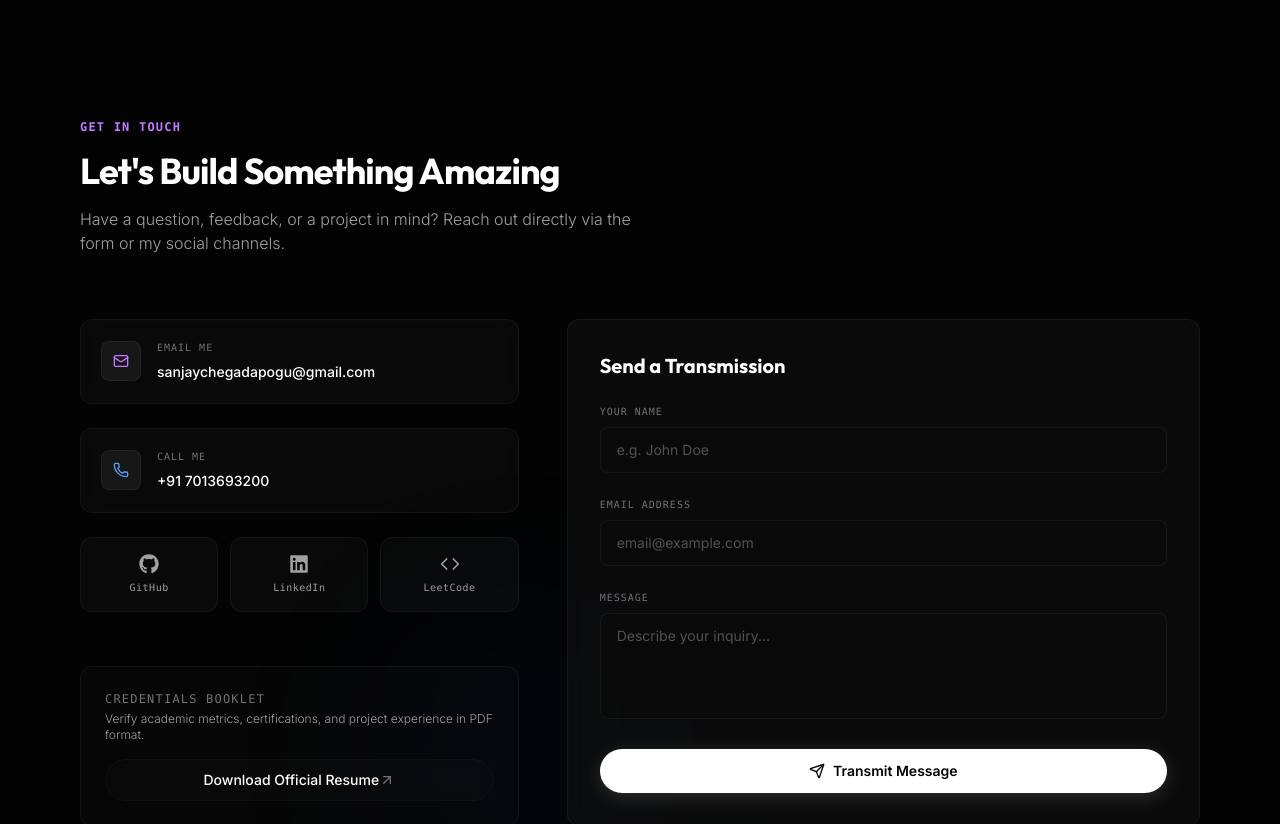
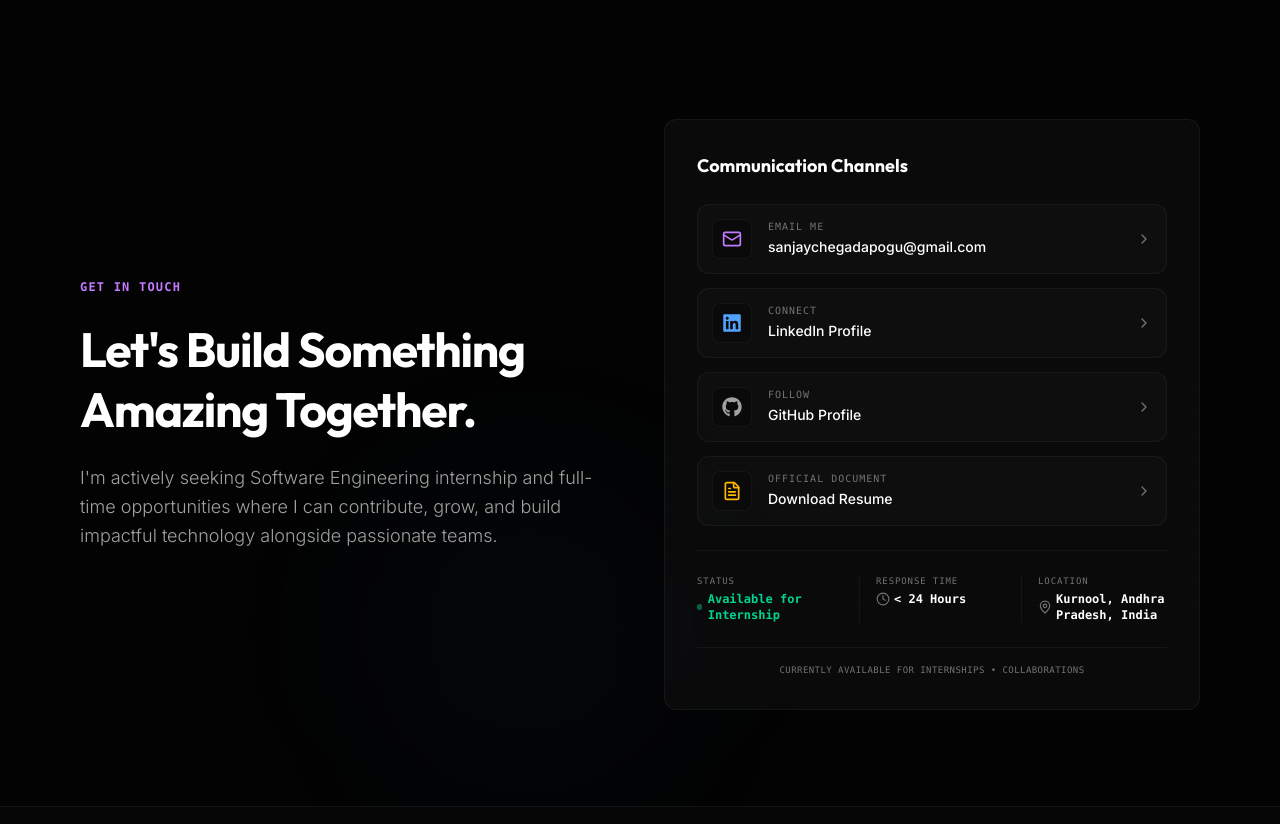
Before and after one commit to sanjayrajspidy/INGS, a React (Vite) app: page / in a window 1280 px wide. Shown: the part 6180-7004 px from the top of the page. Built offline with nearby package versions, Linux system fonts and the light colour scheme.

Commit message:
Build premium contact call-to-action

```diff
--- a/src/sections/Contact.tsx
+++ b/src/sections/Contact.tsx
@@ -1,34 +1,18 @@
-import React, { useState } from 'react';
-import { motion as m, AnimatePresence } from 'framer-motion';
+import React from 'react';
+import { motion as m } from 'framer-motion';
 import { Card } from '../components/Card';
-import { Button } from '../components/Button';
-import { Mail, Phone, Send, CheckCircle2, ArrowUpRight, Code } from 'lucide-react';
+import { Mail, FileText, ChevronRight, MapPin, Clock } from 'lucide-react';
 import { FaGithub, FaLinkedin } from 'react-icons/fa';
 
 export const Contact: React.FC = () => {
-  const [formData, setFormData] = useState({ name: '', email: '', message: '' });
-  const [isSubmitting, setIsSubmitting] = useState(false);
-  const [isSuccess, setIsSuccess] = useState(false);
-
-  const handleSubmit = (e: React.FormEvent) => {
-    e.preventDefault();
-    if (!formData.name || !formData.email || !formData.message) return;
-
-    setIsSubmitting(true);
-    // Simulate API call
-    setTimeout(() => {
-      setIsSubmitting(false);
-      setIsSuccess(true);
-      setFormData({ name: '', email: '', message: '' });
-    }, 1500);
-  };
-
   return (
     <section id="contact" className="py-24 px-4 max-w-6xl mx-auto relative">
       <div className="absolute bottom-0 left-1/4 w-[350px] h-[350px] rounded-full bg-radial from-blue-500/5 to-transparent blur-[90px] pointer-events-none" />
 
-      {/* Header */}
-      <div className="text-center md:text-left mb-16 space-y-4">
+      <div className="grid grid-cols-1 lg:grid-cols-12 gap-12 items-center relative z-10">
+
+        {/* Left Column: Call to Action Headers */}
+        <div className="lg:col-span-6 flex flex-col space-y-6 text-center md:text-left">
           <m.span
             initial={{ opacity: 0, y: 15 }}
             whileInView={{ opacity: 1, y: 0 }}
@@ -39,242 +23,147 @@ export const Contact: React.FC = () => {
             Get in Touch
           </m.span>
           <m.h2
-          initial={{ opacity: 0, y: 15 }}
+            initial={{ opacity: 0, y: 20 }}
             whileInView={{ opacity: 1, y: 0 }}
             viewport={{ once: true }}
-          transition={{ duration: 0.5, delay: 0.1 }}
-          className="text-3xl sm:text-4xl font-bold tracking-tight text-white font-display"
+            transition={{ duration: 0.6, delay: 0.1 }}
+            className="text-4xl sm:text-5xl font-bold tracking-tight text-white font-display leading-tight"
           >
-          Let's Build Something Amazing
+            Let's Build Something Amazing Together.
           </m.h2>
           <m.p
-          initial={{ opacity: 0, y: 15 }}
+            initial={{ opacity: 0, y: 20 }}
             whileInView={{ opacity: 1, y: 0 }}
             viewport={{ once: true }}
-          transition={{ duration: 0.5, delay: 0.2 }}
-          className="text-neutral-400 font-light max-w-xl text-sm sm:text-base"
+            transition={{ duration: 0.6, delay: 0.2 }}
+            className="text-neutral-400 font-light text-sm sm:text-base md:text-lg leading-relaxed max-w-xl mx-auto md:mx-0"
           >
-          Have a question, feedback, or a project in mind? Reach out directly via the form or my social channels.
+            I'm actively seeking Software Engineering internship and full-time opportunities where I can contribute, grow, and build impactful technology alongside passionate teams.
           </m.p>
         </div>
 
-      <div className="grid grid-cols-1 lg:grid-cols-12 gap-12 items-stretch">
-
-        {/* Left Column: Direct info & links */}
+        {/* Right Column: Premium Glass Contact Card */}
         <m.div
-          initial={{ opacity: 0, x: -30 }}
+          initial={{ opacity: 0, x: 30 }}
           whileInView={{ opacity: 1, x: 0 }}
           viewport={{ once: true }}
-          transition={{ duration: 0.6 }}
-          className="lg:col-span-5 flex flex-col justify-between gap-6"
+          transition={{ duration: 0.7, ease: [0.16, 1, 0.3, 1] }}
+          className="lg:col-span-6 w-full"
+        >
+          <Card
+            className="p-6 sm:p-8 hover:-translate-y-1 transition-all duration-300 hover:border-white/15 hover:shadow-[0_12px_40px_rgba(192,132,252,0.06)]"
+            glowColor="rgba(192, 132, 252, 0.12)"
           >
             <div className="space-y-6">
+              <h3 className="text-lg font-bold text-white font-display">Communication Channels</h3>
 
-            {/* Email Card */}
+              {/* Clickable rows */}
+              <div className="space-y-3.5">
+                {/* Email row */}
                 <a
                   href="mailto:sanjaychegadapogu@gmail.com"
-              className="group block border border-white/5 bg-neutral-900/30 backdrop-blur-md rounded-xl p-5 hover:border-white/10 hover:bg-neutral-900/50 transition-all duration-300"
+                  className="group flex items-center justify-between p-3.5 rounded-xl border border-white/5 bg-neutral-900/30 hover:border-purple-500/20 hover:bg-purple-500/5 transition-all duration-300"
                 >
                   <div className="flex items-center gap-4">
-                <div className="w-10 h-10 rounded-lg bg-neutral-900 border border-white/5 flex items-center justify-center text-purple-400">
-                  <Mail className="w-4 h-4" />
+                    <div className="w-10 h-10 rounded-lg bg-neutral-950 border border-white/5 flex items-center justify-center text-purple-400 group-hover:bg-purple-950/20 transition-all">
+                      <Mail className="w-5 h-5" aria-hidden="true" />
                     </div>
-                <div className="space-y-1">
+                    <div>
                       <span className="text-[10px] font-mono text-neutral-500 uppercase tracking-widest block">Email Me</span>
-                  <span className="text-sm font-medium text-white group-hover:text-purple-300 transition-colors">
-                    sanjaychegadapogu@gmail.com
-                  </span>
+                      <span className="text-xs sm:text-sm font-medium text-white group-hover:text-purple-300 transition-colors">sanjaychegadapogu@gmail.com</span>
                     </div>
                   </div>
+                  <ChevronRight className="w-4 h-4 text-neutral-500 group-hover:text-purple-400 group-hover:translate-x-1 transition-all" aria-hidden="true" />
                 </a>
 
-            {/* Phone Card */}
+                {/* LinkedIn row */}
                 <a
-              href="tel:+917013693200"
-              className="group block border border-white/5 bg-neutral-900/30 backdrop-blur-md rounded-xl p-5 hover:border-white/10 hover:bg-neutral-900/50 transition-all duration-300"
+                  href="https://linkedin.com/in/sanjay-raj-aa03482bb"
+                  target="_blank"
+                  rel="noreferrer"
+                  className="group flex items-center justify-between p-3.5 rounded-xl border border-white/5 bg-neutral-900/30 hover:border-blue-500/20 hover:bg-blue-500/5 transition-all duration-300"
                 >
                   <div className="flex items-center gap-4">
-                <div className="w-10 h-10 rounded-lg bg-neutral-900 border border-white/5 flex items-center justify-center text-blue-400">
-                  <Phone className="w-4 h-4" />
+                    <div className="w-10 h-10 rounded-lg bg-neutral-950 border border-white/5 flex items-center justify-center text-blue-400 group-hover:bg-blue-950/20 transition-all">
+                      <FaLinkedin className="w-5 h-5" aria-hidden="true" />
                     </div>
-                <div className="space-y-1">
-                  <span className="text-[10px] font-mono text-neutral-500 uppercase tracking-widest block">Call Me</span>
-                  <span className="text-sm font-medium text-white group-hover:text-blue-300 transition-colors">
-                    +91 7013693200
-                  </span>
+                    <div>
+                      <span className="text-[10px] font-mono text-neutral-500 uppercase tracking-widest block">Connect</span>
+                      <span className="text-xs sm:text-sm font-medium text-white group-hover:text-blue-300 transition-colors">LinkedIn Profile</span>
                     </div>
                   </div>
+                  <ChevronRight className="w-4 h-4 text-neutral-500 group-hover:text-blue-400 group-hover:translate-x-1 transition-all" aria-hidden="true" />
                 </a>
 
-            {/* Socials & Profiles */}
-            <div className="grid grid-cols-3 gap-3">
+                {/* GitHub row */}
                 <a
                   href="https://github.com/sanjayrajspidy"
                   target="_blank"
                   rel="noreferrer"
-                className="flex flex-col items-center justify-center border border-white/5 bg-neutral-900/30 rounded-xl py-4 hover:border-white/10 hover:bg-neutral-900/50 text-neutral-400 hover:text-white transition-all duration-300"
+                  className="group flex items-center justify-between p-3.5 rounded-xl border border-white/5 bg-neutral-900/30 hover:border-neutral-400/20 hover:bg-neutral-800/10 transition-all duration-300"
                 >
-                <FaGithub className="w-5 h-5 mb-1.5" />
-                <span className="text-[10px] font-mono tracking-wider">GitHub</span>
+                  <div className="flex items-center gap-4">
+                    <div className="w-10 h-10 rounded-lg bg-neutral-950 border border-white/5 flex items-center justify-center text-neutral-400 group-hover:bg-neutral-800/20 transition-all">
+                      <FaGithub className="w-5 h-5" aria-hidden="true" />
+                    </div>
+                    <div>
+                      <span className="text-[10px] font-mono text-neutral-500 uppercase tracking-widest block">Follow</span>
+                      <span className="text-xs sm:text-sm font-medium text-white group-hover:text-neutral-300 transition-colors">GitHub Profile</span>
+                    </div>
+                  </div>
+                  <ChevronRight className="w-4 h-4 text-neutral-500 group-hover:text-white group-hover:translate-x-1 transition-all" aria-hidden="true" />
                 </a>
-              <a
-                href="https://linkedin.com/in/sanjay-raj-aa03482bb"
-                target="_blank"
-                rel="noreferrer"
-                className="flex flex-col items-center justify-center border border-white/5 bg-neutral-900/30 rounded-xl py-4 hover:border-white/10 hover:bg-neutral-900/50 text-neutral-400 hover:text-white transition-all duration-300"
+
+                {/* Resume row */}
+                <button
+                  onClick={() => alert('Resume Download portal.')}
+                  className="w-full text-left group flex items-center justify-between p-3.5 rounded-xl border border-white/5 bg-neutral-900/30 hover:border-amber-500/20 hover:bg-amber-500/5 transition-all duration-300 cursor-pointer"
                 >
-                <FaLinkedin className="w-5 h-5 mb-1.5" />
-                <span className="text-[10px] font-mono tracking-wider">LinkedIn</span>
-              </a>
-              <a
-                href="https://leetcode.com/u/Sanjayraj_123/"
-                target="_blank"
-                rel="noreferrer"
-                className="flex flex-col items-center justify-center border border-white/5 bg-neutral-900/30 rounded-xl py-4 hover:border-white/10 hover:bg-neutral-900/50 text-neutral-400 hover:text-white transition-all duration-300"
-              >
-                <Code className="w-5 h-5 mb-1.5" />
-                <span className="text-[10px] font-mono tracking-wider">LeetCode</span>
-              </a>
+                  <div className="flex items-center gap-4">
+                    <div className="w-10 h-10 rounded-lg bg-neutral-950 border border-white/5 flex items-center justify-center text-amber-400 group-hover:bg-amber-950/20 transition-all">
+                      <FileText className="w-5 h-5" aria-hidden="true" />
+                    </div>
+                    <div>
+                      <span className="text-[10px] font-mono text-neutral-500 uppercase tracking-widest block">Official Document</span>
+                      <span className="text-xs sm:text-sm font-medium text-white group-hover:text-amber-300 transition-colors">Download Resume</span>
+                    </div>
+                  </div>
+                  <ChevronRight className="w-4 h-4 text-neutral-500 group-hover:text-amber-400 group-hover:translate-x-1 transition-all" aria-hidden="true" />
+                </button>
               </div>
 
+              {/* Stats Footer Grid */}
+              <div className="grid grid-cols-1 sm:grid-cols-3 gap-4 border-t border-white/5 pt-6 mt-6 text-xs font-mono text-neutral-400">
+                <div className="space-y-1">
+                  <span className="text-[9px] text-neutral-500 uppercase tracking-widest block">Status</span>
+                  <span className="text-emerald-400 font-semibold flex items-center gap-1.5">
+                    <span className="w-1.5 h-1.5 rounded-full bg-emerald-500 animate-pulse" aria-hidden="true" />
+                    Available for Internship
+                  </span>
+                </div>
+                <div className="space-y-1 sm:pl-4 sm:border-l border-white/5">
+                  <span className="text-[9px] text-neutral-500 uppercase tracking-widest block">Response Time</span>
+                  <span className="text-white font-semibold flex items-center gap-1">
+                    <Clock className="w-3.5 h-3.5 text-neutral-500" aria-hidden="true" />
+                    &lt; 24 Hours
+                  </span>
+                </div>
+                <div className="space-y-1 sm:pl-4 sm:border-l border-white/5">
+                  <span className="text-[9px] text-neutral-500 uppercase tracking-widest block">Location</span>
+                  <span className="text-white font-semibold flex items-center gap-1">
+                    <MapPin className="w-3.5 h-3.5 text-neutral-500 shrink-0" aria-hidden="true" />
+                    Kurnool, Andhra Pradesh, India
+                  </span>
+                </div>
               </div>
 
-          {/* Bottom Card: Resume download */}
-          <div className="border border-white/5 bg-neutral-900/20 rounded-xl p-6 flex flex-col justify-between gap-4">
-            <div className="space-y-1">
-              <h4 className="text-xs font-mono text-neutral-500 uppercase tracking-widest">Credentials Booklet</h4>
-              <p className="text-xs text-neutral-400 font-light">
-                Verify academic metrics, certifications, and project experience in PDF format.
-              </p>
+              {/* Bottom Subtle Footer Line */}
+              <div className="pt-4 border-t border-white/5 text-center">
+                <span className="text-[9px] font-mono text-neutral-500 uppercase tracking-wider block">
+                  Currently available for Internships • Collaborations
+                </span>
               </div>
-            <Button
-              variant="glass"
-              onClick={() => alert('Resume Download Placeholder - Document loaded directly from source resume content.')}
-              className="w-full justify-between group"
-            >
-              <span>Download Official Resume</span>
-              <ArrowUpRight className="w-4 h-4 text-neutral-500 group-hover:translate-x-0.5 group-hover:-translate-y-0.5 transition-transform" />
-            </Button>
             </div>
-
-        </m.div>
-
-        {/* Right Column: Contact form */}
-        <m.div
-          initial={{ opacity: 0, x: 30 }}
-          whileInView={{ opacity: 1, x: 0 }}
-          viewport={{ once: true }}
-          transition={{ duration: 0.6, delay: 0.15 }}
-          className="lg:col-span-7"
-        >
-          <Card className="p-8 h-full" glowColor="rgba(96, 165, 250, 0.08)">
-            <AnimatePresence mode="wait">
-              {!isSuccess ? (
-                <m.form
-                  key="contact-form"
-                  onSubmit={handleSubmit}
-                  initial={{ opacity: 0 }}
-                  animate={{ opacity: 1 }}
-                  exit={{ opacity: 0 }}
-                  className="space-y-6"
-                >
-                  <h3 className="text-xl font-bold text-white font-display">Send a Transmission</h3>
-
-                  {/* Name field */}
-                  <div className="space-y-2">
-                    <label htmlFor="name" className="text-[10px] font-mono text-neutral-500 uppercase tracking-widest block">
-                      Your Name
-                    </label>
-                    <input
-                      type="text"
-                      id="name"
-                      required
-                      value={formData.name}
-                      onChange={(e) => setFormData({ ...formData, name: e.target.value })}
-                      placeholder="e.g. John Doe"
-                      className="w-full bg-neutral-950/60 border border-white/5 focus:border-purple-500/50 rounded-lg px-4 py-3 text-sm text-white placeholder-neutral-600 outline-none transition-colors"
-                    />
-                  </div>
-
-                  {/* Email field */}
-                  <div className="space-y-2">
-                    <label htmlFor="email" className="text-[10px] font-mono text-neutral-500 uppercase tracking-widest block">
-                      Email Address
-                    </label>
-                    <input
-                      type="email"
-                      id="email"
-                      required
-                      value={formData.email}
-                      onChange={(e) => setFormData({ ...formData, email: e.target.value })}
-                      placeholder="email@example.com"
-                      className="w-full bg-neutral-950/60 border border-white/5 focus:border-purple-500/50 rounded-lg px-4 py-3 text-sm text-white placeholder-neutral-600 outline-none transition-colors"
-                    />
-                  </div>
-
-                  {/* Message field */}
-                  <div className="space-y-2">
-                    <label htmlFor="message" className="text-[10px] font-mono text-neutral-500 uppercase tracking-widest block">
-                      Message
-                    </label>
-                    <textarea
-                      id="message"
-                      required
-                      rows={4}
-                      value={formData.message}
-                      onChange={(e) => setFormData({ ...formData, message: e.target.value })}
-                      placeholder="Describe your inquiry..."
-                      className="w-full bg-neutral-950/60 border border-white/5 focus:border-purple-500/50 rounded-lg px-4 py-3 text-sm text-white placeholder-neutral-600 outline-none resize-none transition-colors"
-                    />
-                  </div>
-
-                  {/* Submit Button */}
-                  <Button
-                    type="submit"
-                    variant="primary"
-                    disabled={isSubmitting}
-                    className="w-full py-3 text-sm font-semibold justify-center gap-2"
-                  >
-                    {isSubmitting ? (
-                      <>
-                        <span className="w-4 h-4 border-2 border-black border-t-transparent rounded-full animate-spin" />
-                        Transmitting...
-                      </>
-                    ) : (
-                      <>
-                        <Send className="w-4 h-4 text-black" />
-                        Transmit Message
-                      </>
-                    )}
-                  </Button>
-                </m.form>
-              ) : (
-                <m.div
-                  key="success-screen"
-                  initial={{ opacity: 0, scale: 0.95 }}
-                  animate={{ opacity: 1, scale: 1 }}
-                  exit={{ opacity: 0 }}
-                  className="h-full flex flex-col justify-center items-center text-center space-y-6 py-12"
-                >
-                  <div className="w-14 h-14 rounded-full bg-green-500/10 border border-green-500/20 flex items-center justify-center text-green-400">
-                    <CheckCircle2 className="w-7 h-7 animate-pulse" />
-                  </div>
-                  <div className="space-y-2">
-                    <h3 className="text-xl font-bold text-white font-display">Transmission Completed</h3>
-                    <p className="text-sm text-neutral-400 max-w-sm font-light">
-                      Your message has been verified and securely transmitted. I will respond to your provided address shortly.
-                    </p>
-                  </div>
-                  <Button
-                    variant="secondary"
-                    onClick={() => setIsSuccess(false)}
-                    className="text-xs px-5 py-2 font-mono"
-                  >
-                    Reset Connection
-                  </Button>
-                </m.div>
-              )}
-            </AnimatePresence>
           </Card>
         </m.div>
 
```
Lines whose indentation alone changed are shown as unchanged.
